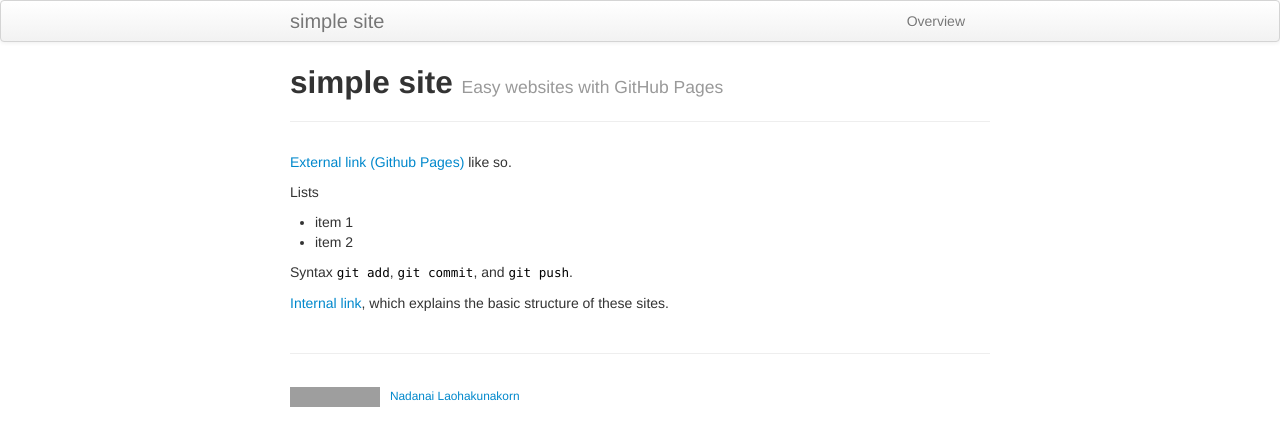
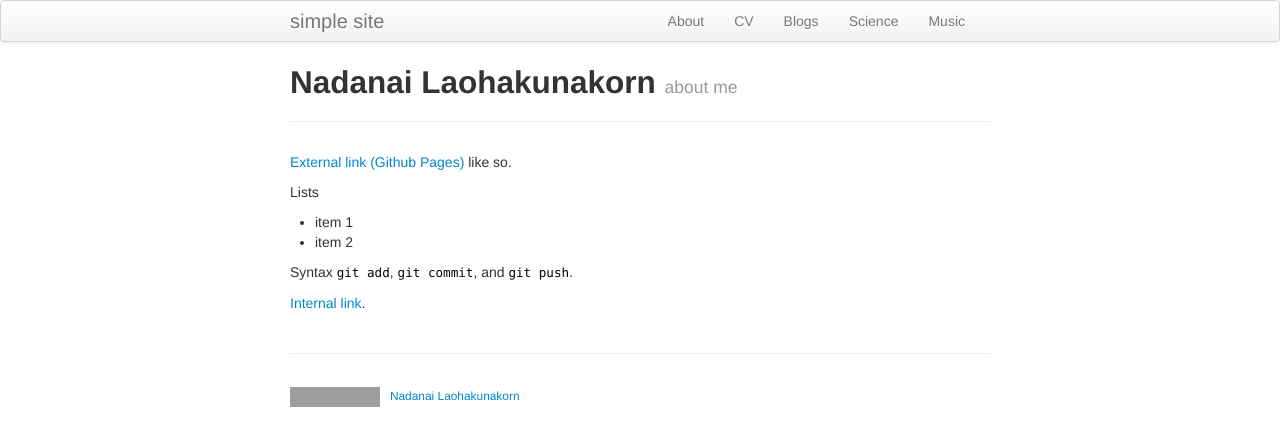
Before and after one commit to nadanai263/nadanai263.github.io, a Jekyll site: the page built from index.md, in a window 1280 px wide. Shown: the top 446 px of the page. Built offline with Jekyll 4.4.1, drawn with Linux system fonts in a browser that asks for light colours; grey boxes are pictures that could not be loaded.

Commit message:
Added navigation, blogs

```diff
--- a/_includes/themes/twitter/default.html
+++ b/_includes/themes/twitter/default.html
@@ -33,7 +33,11 @@
         <div class="container-narrow">
           <a class="brand" href="{{ HOME_PATH }}">{{ site.title }}</a>
           <ul class="nav">
-            <li><a href="{{ BASE_PATH }}/pages/overview.md">Overview</a></li>
+            <li><a href="{{ BASE_PATH }}/pages/about.html">About</a></li>
+            <li><a href="{{ BASE_PATH }}/pages/CV.html">CV</a></li>
+            <li><a href="{{ BASE_PATH }}/pages/blogs.html">Blogs</a></li>
+            <li><a href="{{ BASE_PATH }}/pages/science.html">Science</a></li>
+            <li><a href="{{ BASE_PATH }}/pages/music.html">Music</a></li>
         </div>
       </div>
     </div>
--- a/index.md
+++ b/index.md
@@ -1,8 +1,8 @@
 ---
 layout: page
-title: simple site
-tagline: Easy websites with GitHub Pages
-description: Minimal tutorial on making a simple website with GitHub Pages
+title: Nadanai Laohakunakorn
+tagline: about me
+description: a website about me, my science, and musical activities
 ---
 
 [External link (Github Pages)](https://pages.github.com) like so.
@@ -15,5 +15,4 @@
 Syntax `git add`, `git commit`, and
 `git push`.
 
-[Internal link](/pages/overview.html), which
-explains the basic structure of these sites.
+[Internal link](/pages/about.html).
```
Also changed, not shown: _posts/2018-06-14-first-post.md (added, +7 -0 lines), pages/CV.md (added, +7 -0 lines), pages/about.md (added, +7 -0 lines), pages/blogs.md (added, +8 -0 lines), pages/music.md (added, +7 -0 lines), pages/overview.md (deleted, +0 -7 lines), pages/science.md (added, +7 -0 lines), 1 other file.
